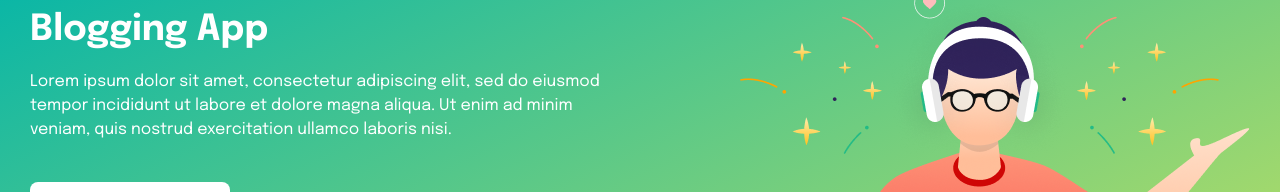
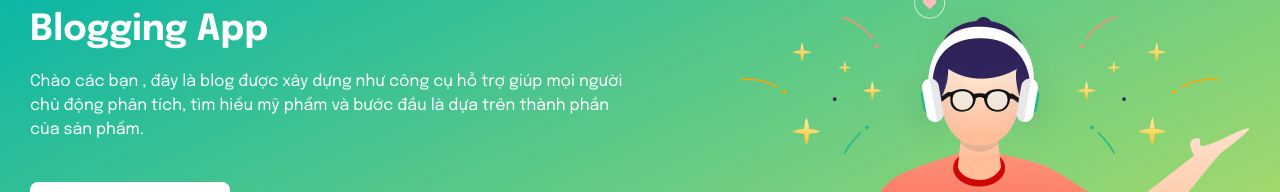
Before and after one commit to dvhoang10/project-blogging, a React (Create React App) app: page / in a window 1280 px wide. Shown: the part 234-426 px from the top of the page. Built offline with nearby package versions, Linux system fonts and the light colour scheme; no server answers; the database is empty.

Commit message:
optimize homebanner

```diff
--- a/src/components/layout/Header.js
+++ b/src/components/layout/Header.js
@@ -11,11 +11,11 @@ const menuLinks = [
     title: "Home",
   },
   {
-    url: "/blog",
+    url: "/#",
     title: "Blog",
   },
   {
-    url: "/contact",
+    url: "/#",
     title: "Contact",
   },
 ];
--- a/src/modules/home/HomeBanner.js
+++ b/src/modules/home/HomeBanner.js
@@ -1,9 +1,11 @@
 import Button from "components/button/Button";
 import ErrorComponent from "components/common/ErrorComponent";
+import { useAuth } from "contexts/auth-context";
 import React from "react";
 import { withErrorBoundary } from "react-error-boundary";
 
 const HomeBanner = () => {
+  const { userInfo } = useAuth();
   return (
     <div className="min-h-[520px] py-10 bg-homeBanner mb-10 flex items-center justify-between">
       <div className="layout-container">
@@ -13,19 +15,22 @@ const HomeBanner = () => {
               Blogging App
             </h1>
             <p className="mb-6 leading-7 lg:mb-10 lg:text-base">
-              Lorem ipsum dolor sit amet, consectetur adipiscing elit, sed do
-              eiusmod tempor incididunt ut labore et dolore magna aliqua. Ut
-              enim ad minim veniam, quis nostrud exercitation ullamco laboris
-              nisi.
+              Chào các bạn , đây là blog được xây dựng như công cụ hỗ trợ giúp
+              mọi người chủ động phân tích, tìm hiểu mỹ phẩm và bước đầu là dựa
+              trên thành phần của sản phẩm.
             </p>
+            {!userInfo ? (
               <Button
                 type="button"
-              to="/"
+                to="/login"
                 className="w-[120px] lg:w-[200px] h-12 lg:h-[60px]"
                 kind="white"
               >
                 Get started
               </Button>
+            ) : (
+              <></>
+            )}
           </div>
           <div className="mt-[25px] lg:mt-0">
             <img src="./img-banner.png" alt="" />
--- a/src/modules/post/PostDetailsPage.js
+++ b/src/modules/post/PostDetailsPage.js
@@ -49,7 +49,7 @@ const PostDetailsPage = () => {
         <div className="flex flex-col items-center gap-10 my-10 lg:flex-row">
           <PostImage
             url={postInfo.image}
-            className="w-full max-w-[640px] h-auto lg:h-[466px] rounded-[20px]"
+            className="w-full max-w-[640px] h-auto lg:h-[466px] rounded-[20px] flex-shrink-0"
           ></PostImage>
           <div>
             <PostCategory className="mb-6" to={postInfo.category?.slug}>
```
Lines whose indentation alone changed are shown as unchanged.
